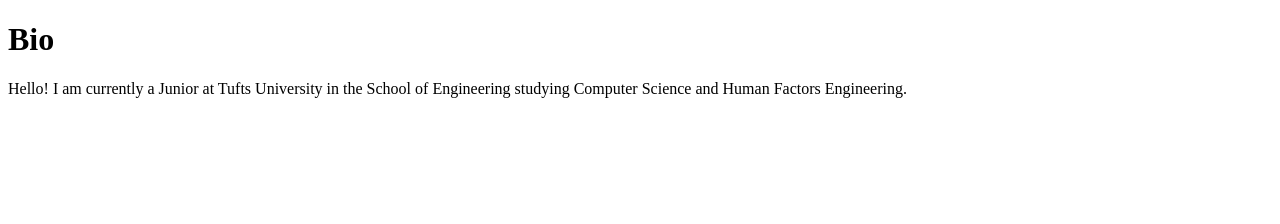
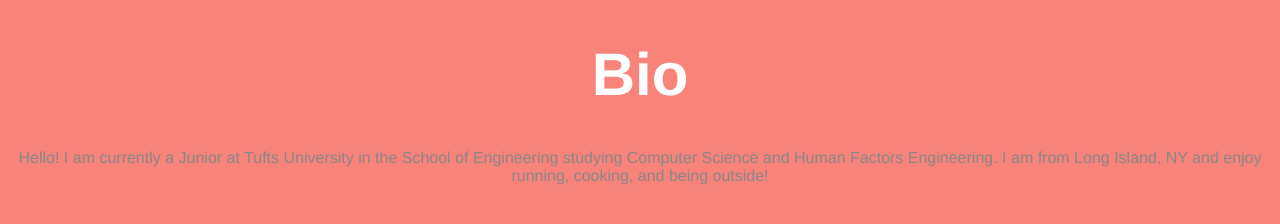
Before and after one commit to lindacameron/lindacameron.github.io, a plain HTML site: page bio.html in a window 1280 px wide. Drawn offline with Linux system fonts and the light colour scheme.

Commit message:
bio style

```diff
--- a/bio.html
+++ b/bio.html
@@ -3,7 +3,7 @@
 
 <head>
 	<title> Bio </title>
-
+	<link href="bioStyle.css" rel="stylesheet" />
 
 </head>
 <body>
@@ -12,7 +12,8 @@
 	<p>
 	Hello! I am currently a Junior at Tufts University
 	in the School of Engineering studying Computer Science and
-	Human Factors Engineering.
+	Human Factors Engineering. I am from Long Island, NY and enjoy
+	running, cooking, and being outside!
 
 	</p>
 </body>
--- /dev/null
+++ b/bioStyle.css
@@ -0,0 +1,19 @@
+/* style sheet for bio.html */
+
+body {
+	font-family: Helvetica, Arial, sans-serif;
+	background-color: #f88379
+}
+h1 {
+	text-align: center;
+	font-size: 60px;
+	color: white;
+
+}
+
+p {
+	color: #888888;
+	margin-top: 20px;
+	text-align: center;
+
+}
--- a/resumeStyle.css
+++ b/resumeStyle.css
@@ -13,33 +13,40 @@ h1 {
 }
 
 h2 {
+	margin-left: 15px
 	color: white;
 	font-size: 60px;
 
 }
 
 p {
-	font-size: 20px;
-	color: FCFBE3;
-
+	margin-left: 20px
+	font-size: 30px;
+	color: #FCFBE3;
+	< ! #888888 >
+	margin-bottom: 20px;
 }
 
 h3 {
+	margin-left: 15px
 	color: white;
 	font-size: 45px;
 
 }
 
 h4 {
+	margin-left: 15px
 	color:white;
 	font-size: 45px;
 }
 
 h5 {
+	margin-left: 15px
 	color:white;
 	font-size: 45px;
 }
 h6 {
+	margin-left: 15px;
 	color: white;
 	font-size: 45px;
 }
```
